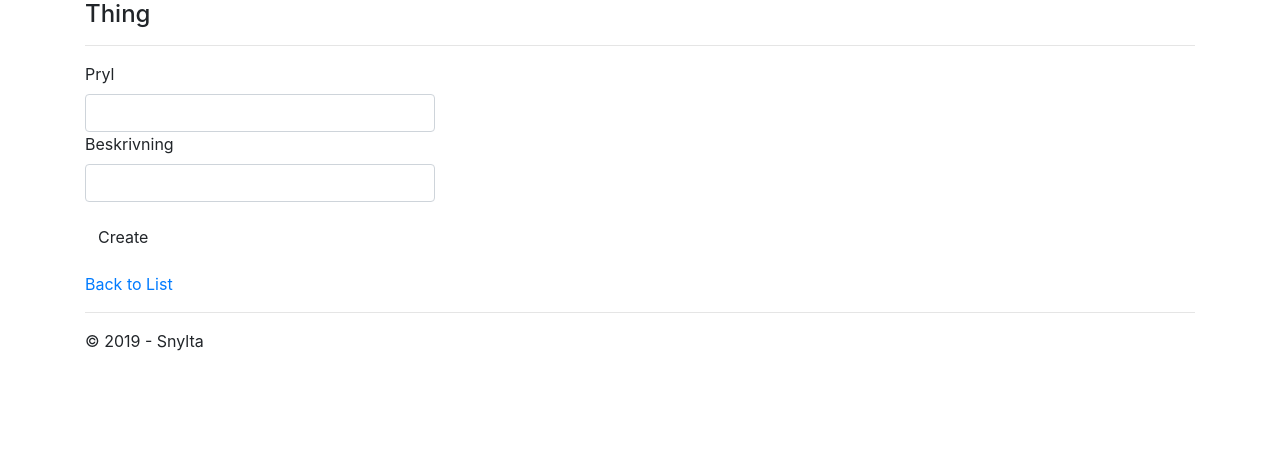
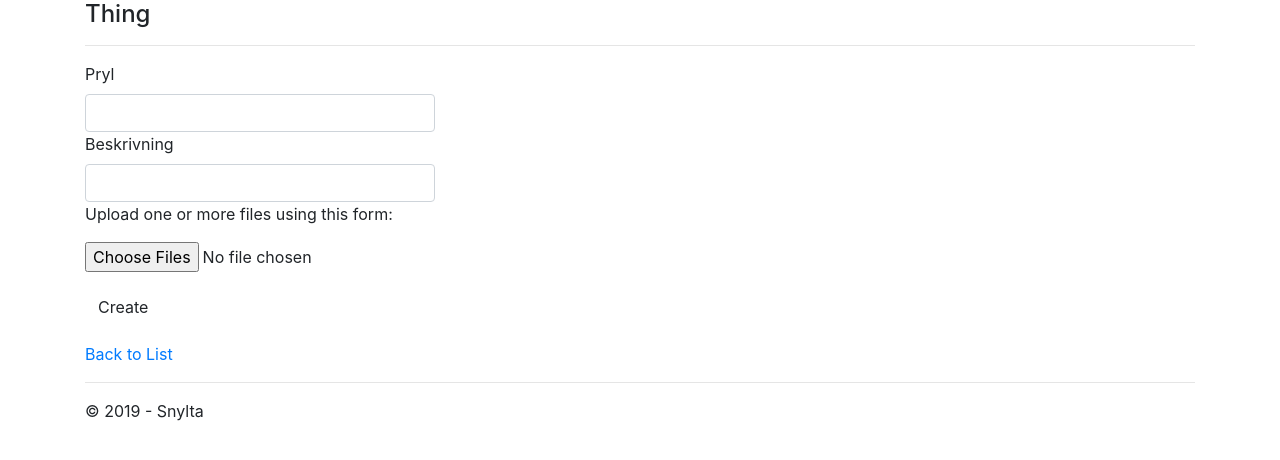
Before and after one commit to Karl-Graham/Snylta, an ASP.NET Core app: page /Things/Create in a window 1280 px wide. Shown: the part 142-602 px from the top of the page. Run offline with ASP.NET Core 8, Linux system fonts and the light colour scheme; some libraries are stand-ins or nearby versions.

Commit message:
Nu går det att lägga till bilder

```diff
--- a/Snylta/Controllers/ThingsController.cs
+++ b/Snylta/Controllers/ThingsController.cs
@@ -9,17 +9,21 @@ using Snylta.Data;
 using Snylta.Models;
 using System.Security.Claims;
 using Microsoft.AspNetCore.Identity;
-
+using Microsoft.AspNetCore.Http;
+using Microsoft.AspNetCore.Hosting;
+using System.IO;
 
 namespace Snylta
 {
     public class ThingsController : Controller
     {
+        private readonly IHostingEnvironment _host;
         private readonly ApplicationDbContext _context;
         private readonly UserManager<User> _userManager;
 
-        public ThingsController(ApplicationDbContext context, UserManager<User> userManager)
+        public ThingsController(ApplicationDbContext context, UserManager<User> userManager, IHostingEnvironment host)
         {
+            _host = host;
             _context = context;
             _userManager = userManager;
         }
@@ -75,18 +79,44 @@ namespace Snylta
         // more details see http://go.microsoft.com/fwlink/?LinkId=317598.
         [HttpPost]
         [ValidateAntiForgeryToken]
-        public async Task<IActionResult> Create([Bind("Id,Name,Description")] Thing thing)
+        public async Task<IActionResult> Create([Bind("Id,Name,Description")] Thing thing, List<IFormFile> files)
         {
+            var file = files.First();
+
             if (ModelState.IsValid)
             {
 
                 thing.UserId = User.FindFirst(ClaimTypes.NameIdentifier).Value;
 
                 _context.Add(thing);
+                ViewData["UserId"] = new SelectList(_context.Users, "Id", "Id", thing.UserId);
+
+                //---Lägga till bild
+
+                // full path to file in temp location
+
+                var fileName = Guid.NewGuid().ToString() + file.FileName;
+                var filePath = _host.WebRootPath + "\\thingimages\\" + fileName;
+
+
+
+                if (file.Length > 0)
+                {
+                    using (var stream = new FileStream(filePath, FileMode.Create))
+                    {
+                        await file.CopyToAsync(stream);
+
+                    }
+
+                    thing.ThingPic = fileName;
+                    _context.Thing.Add(thing);
+                }
+
+
                 await _context.SaveChangesAsync();
                 return RedirectToAction(nameof(Index));
             }
-            ViewData["UserId"] = new SelectList(_context.Users, "Id", "Id", thing.UserId);
+
             return View(thing);
         }
 
@@ -177,7 +207,7 @@ namespace Snylta
         public async Task<IActionResult> Snyltningar(string id)
         {
             User user = await _userManager.GetUserAsync(User);
-            return View(user.Snyltningar.Where(x => x.Active).Select(x=> x.Thing).ToList());
+            return View(user.Snyltningar.Where(x => x.Active).Select(x => x.Thing).ToList());
         }
 
         public async Task<IActionResult> Snylta(string id)
--- a/Snylta/Models/Thing.cs
+++ b/Snylta/Models/Thing.cs
@@ -19,7 +19,7 @@ namespace Snylta.Models
         //Nytt
         //[Required]
         [Display(Name="Ladda upp bild")]
-        public byte[] ThingPic { get; set; }
+        public string ThingPic { get; set; }
 
         //[Required]
         [Display(Name = "Beskrivning")]
--- a/Snylta/Views/Things/Components/Card/Default.cshtml
+++ b/Snylta/Views/Things/Components/Card/Default.cshtml
@@ -2,7 +2,7 @@
 
 <!-- Card -->
     <div class="card d-inline-block" aria-disabled="true" style="width: 18rem; height: 24rem;">
-        <img src="https://source.unsplash.com/random/286x180" class="card-img-top" width="200"> @*alt="..."*@
+        <img src="~/thingimages/@Model.ThingPic" class="card-img-top" width="200"> @*alt="..."*@
         <div class="card-body">
             <h5 class="card-title">@Model.Name</h5>
             <p class="card-text"><strong>ID: </strong>@Model.Id</p>
--- a/Snylta/Views/Things/Create.cshtml
+++ b/Snylta/Views/Things/Create.cshtml
@@ -20,6 +20,9 @@
                 <input asp-for="Description" class="form-control" />
                 <span asp-validation-for="Description" class="text-danger"></span>
 
+
+                <p>Upload one or more files using this form:</p>
+                <input type="file" name="files" multiple />
             </div>
 
             <div class="form-group">
--- a/Snylta/Views/Things/Index.cshtml
+++ b/Snylta/Views/Things/Index.cshtml
@@ -65,6 +65,8 @@
 
     @foreach (var thing in Model.Where(t => t.Snyltningar.Any(s => s.Active)))
     {
+        var cardId = "card" + i;
+
         <!-- Card -->
         <a data-toggle="modal" data-target="#@cardId">
             @await Component.InvokeAsync("Card", thing)
```
Also changed, not shown: Snylta/Snylta.csproj. Lines whose indentation alone changed are shown as unchanged.
